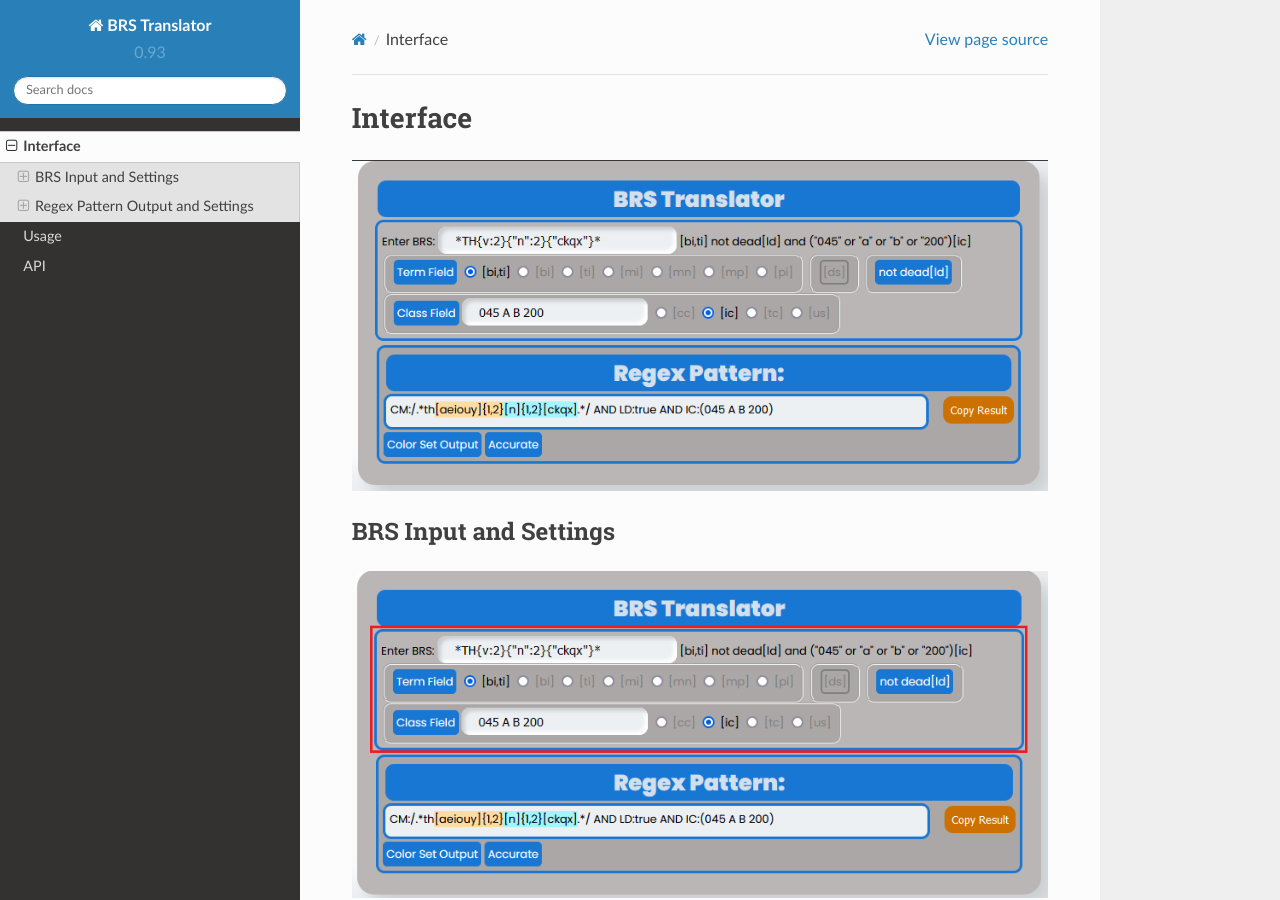
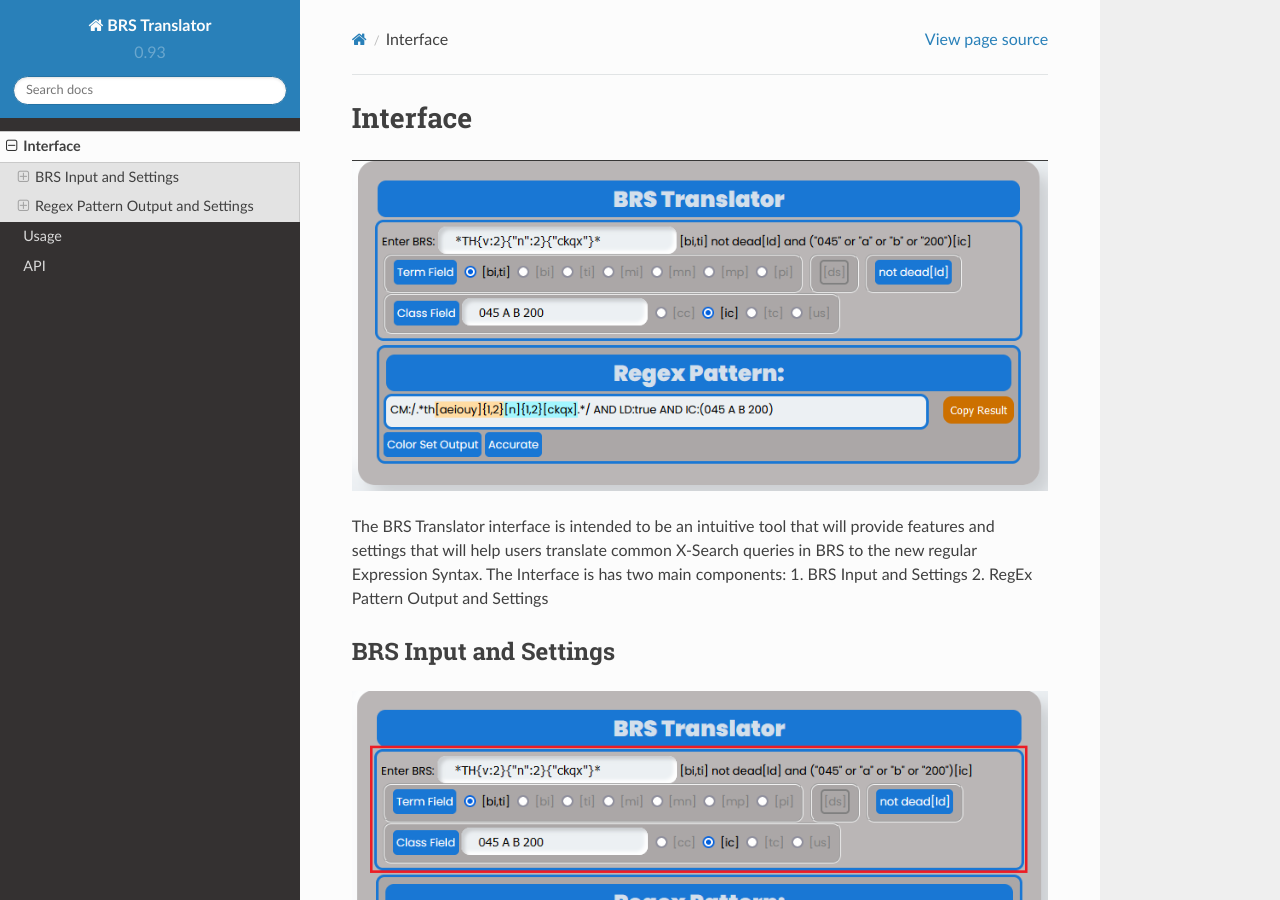
Before and after one commit to Ayjent/BRS-Translator, a Sphinx documentation site: the page built from docs/source/interface.rst, in a window 1280 px wide and 900 px high. Built offline with Sphinx 7.4.7 and the Read the Docs theme 2.0.0, drawn with Linux system fonts in a browser that asks for light colours.

Commit message:
Update interface.rst

```diff
--- a/docs/source/interface.rst
+++ b/docs/source/interface.rst
@@ -2,6 +2,10 @@
 =========
 
 .. image:: ../_static/BRS-Interface.png
+
+The BRS Translator interface is intended to be an intuitive tool that will provide features and settings that will help users translate common X-Search queries in BRS to the new regular Expression Syntax.  The Interface is has two main components:
+1. BRS Input and Settings
+2. RegEx Pattern Output and Settings
 
 BRS Input and Settings
 ----------------------
```
